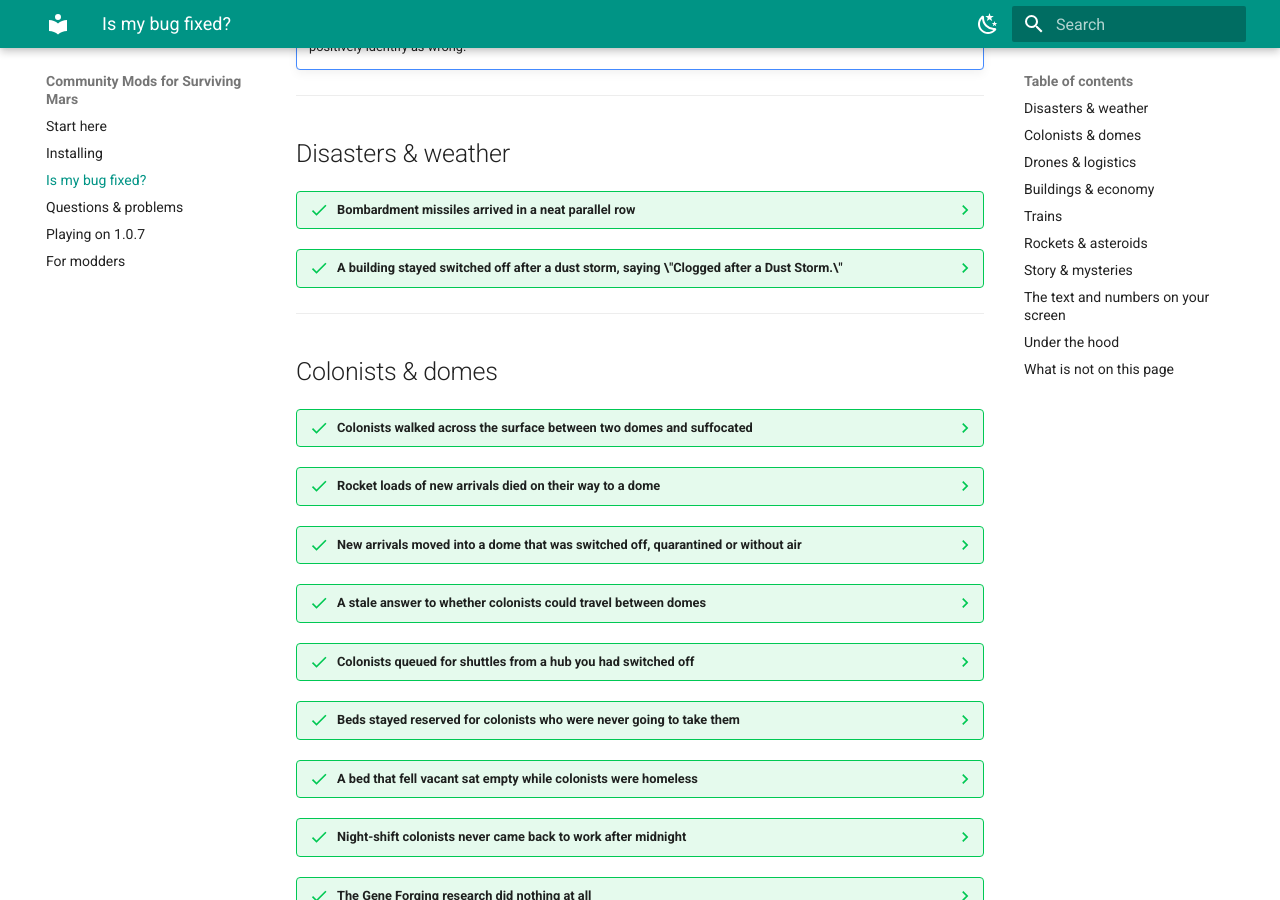
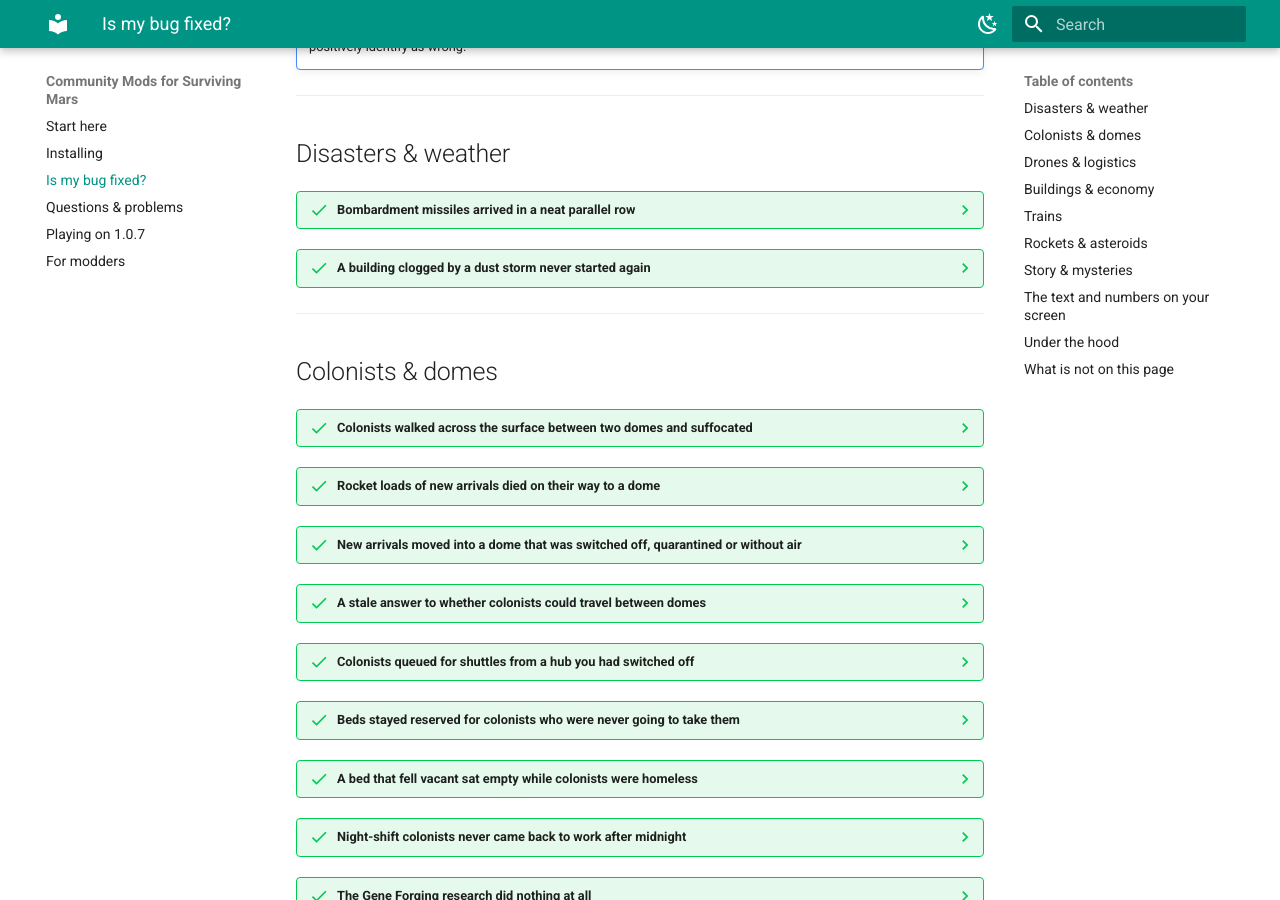
Before and after one commit to catt144/SMR-CommunityMods, an MkDocs documentation site: the page built from content/fix-list.md, in a window 1280 px wide and 900 px high, scrolled down 578 px. Built offline with MkDocs 1.6.1 and Material for MkDocs 9.7.7, drawn with Linux system fonts in a browser that asks for light colours.

Commit message:
fix list: C85 headline loses its embedded quotes
The row title was "…, saying \\"Clogged after a Dust Storm.\\"". A MkDocs
admonition title is delimited by the quotes on that line, so the escapes would
have rendered as literal backslashes on the page. The title now matches the
store cards bullet word for word, and the in-game string stays in the body,
which the pages search reads as well as the titles.

Co-Authored-By: Claude Opus 5 (1M context) <noreply@anthropic.com>

```diff
--- a/content/fix-list.md
+++ b/content/fix-list.md
@@ -39,7 +39,7 @@ saw, what was wrong underneath, and what happens now.
 
     **After the fix:** each missile uses the angle picked for it.
 
-??? success "A building stayed switched off after a dust storm, saying \"Clogged after a Dust Storm.\""
+??? success "A building clogged by a dust storm never started again"
     **What you saw:** an extractor or factory stopped after a dust storm, said
     "Clogged after a Dust Storm.", and never started again — destroy and rebuild
     was the only way out. Two players reported it.
```
